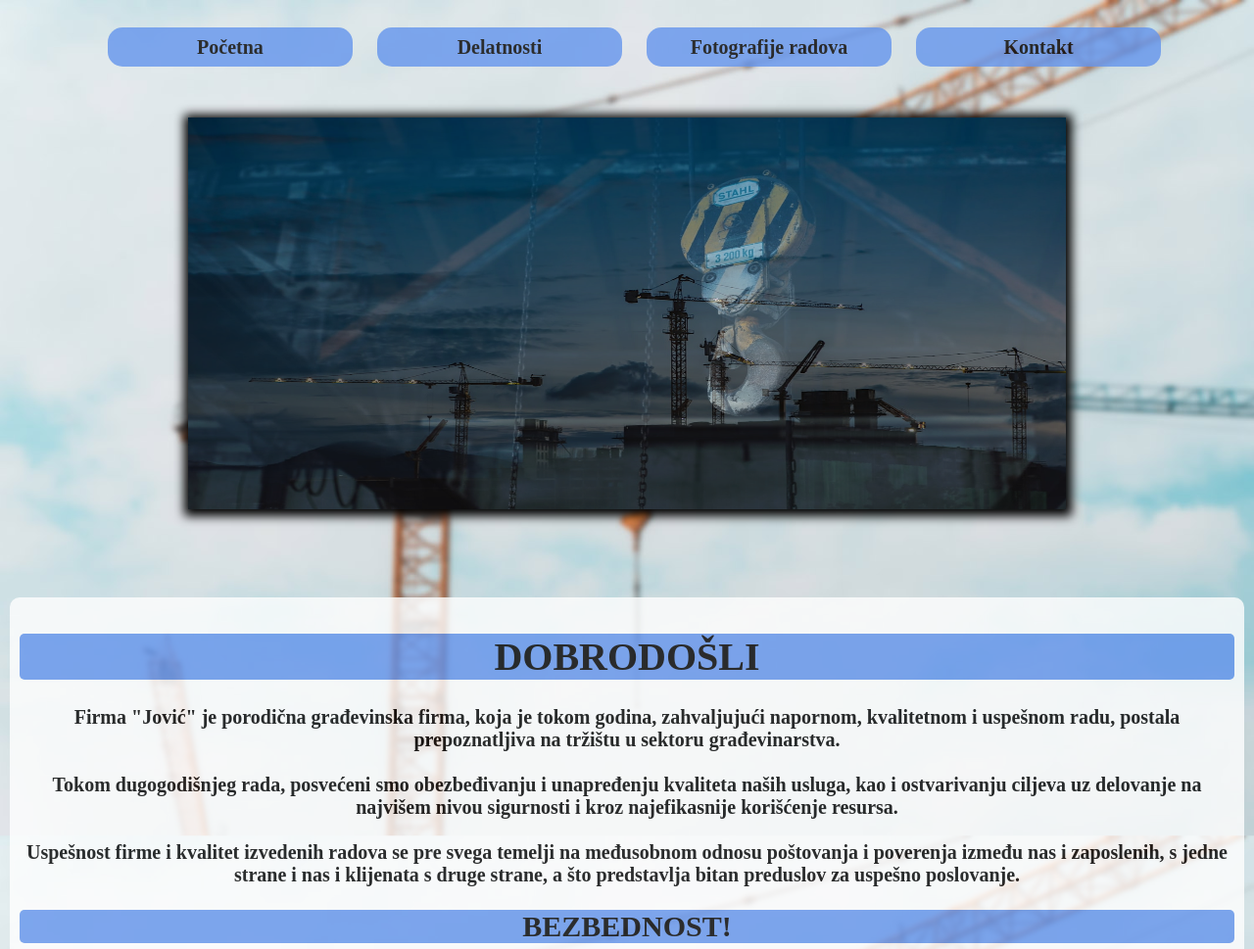
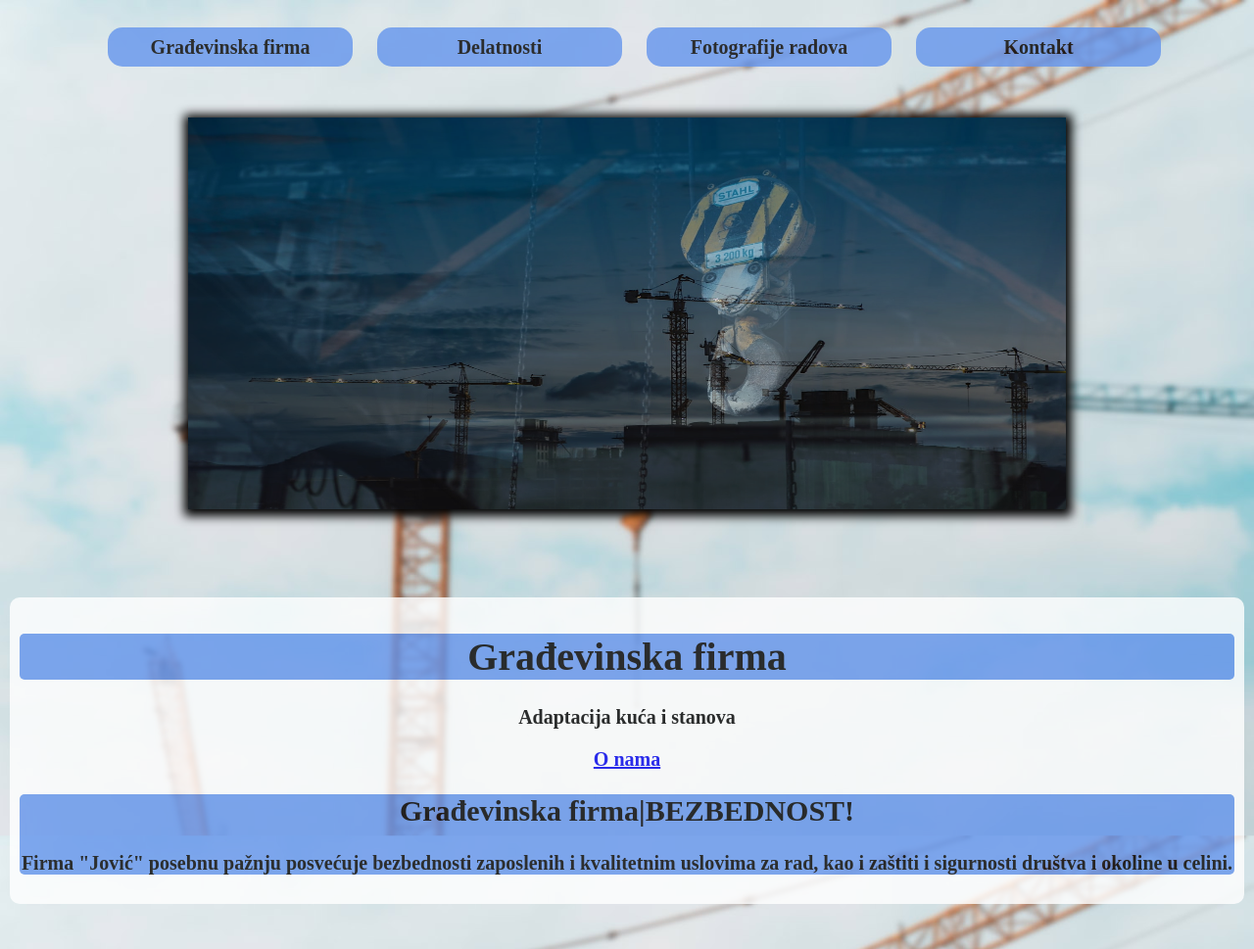
Before and after one commit to jovickin/Sajt, a plain HTML site: page index.html in a window 1280 px wide. Shown: the top 969 px of the page at 98% size. Drawn offline with Linux system fonts and the light colour scheme.

Commit message:
Update index.html

```diff
--- a/index.html
+++ b/index.html
@@ -2,6 +2,16 @@
 <html>
     <head>
         <meta charset="UTF-8">
+        <meta name="description" content="Firma "Jović" je porodična građevinska firma,
+        koja je tokom godina, zahvaljujući napornom, kvalitetnom i uspešnom radu,
+        postala prepoznatljiva na tržištu u sektoru građevinarstva.">
+        <meta name="keywords" content="Građevinska firma,
+        adaptacija kuća i stanova,
+        izgradnja objekata,
+        gipsani i molerski radovi,
+        montaža i zidanje ograda,
+        rušenje i odvoz šuta">
+        <meta name="author" content="Građevinska firma">
         <link rel="stylesheet" type="text/css" href="projekat.css">
         <title>Građevinska firma</title>
     </head>
@@ -11,7 +21,7 @@
             <img src="hamburger.png" class="ham">
             <nav class="line">
                 <ul>
-                    <li><a href="projekat.html">Početna</a></li>
+                    <li><a href="projekat.html" class="navigation-menu--link">Građevinska firma</a></li>
                     <li><a href="#">Delatnosti</a>
                         <ul class="list">
                             <li><a href="#">Adaptacije kuća i stanova</a></li>
@@ -31,18 +41,23 @@
         </div>
         <div class="tekst">
             <div class="title">
-                <h1>DOBRODOŠLI</h1>
+            <div class="heading--primary">
+                <h1 class="heading--main">Građevinska firma</h1>
             </div>
-            <p>Firma "Jović" je porodična građevinska firma, koja je tokom godina, zahvaljujući napornom, kvalitetnom i uspešnom radu, postala prepoznatljiva na tržištu u sektoru građevinarstva.<br><br>
-                Tokom dugogodišnjeg rada, posvećeni smo obezbeđivanju i unapređenju kvaliteta naših usluga, kao i ostvarivanju ciljeva uz delovanje na najvišem nivou sigurnosti i kroz najefikasnije korišćenje resursa.<br><br>
-                Uspešnost firme i kvalitet izvedenih radova se pre svega temelji na međusobnom odnosu poštovanja i poverenja između nas i zaposlenih, s jedne strane i nas i klijenata s druge strane, a što predstavlja bitan preduslov za uspešno poslovanje.</p>
+            </div>
+            <p class="heading-- sub mt-3">Adaptacija kuća i stanova</p>
+            <a href="#about-us" class="btn-primarz btn-center mt-5 btn-about-us">O nama</a>
+            <section id="about-us" class="mt-5">
             <div class="title2">
-                <h2>BEZBEDNOST!</h2>
-            </div>
-            <p>Firma "Jović" posebnu pažnju posvećuje bezbednosti
+                <h2 class="about-us-heading center-text">Građevinska firma|BEZBEDNOST!</h2>
+                <div class="about-us-sides">
+                    <div class="about-us--left0side">
+                        <p class="mt-3 about-us-paragraph">
+            Firma "Jović" posebnu pažnju posvećuje bezbednosti
             zaposlenih i kvalitetnim uslovima za rad,
             kao i zaštiti i sigurnosti društva i okoline u celini.</p>
         </div>
+                </div>
         <div class="footer">
         <footer>
             <div class="title3">
```
